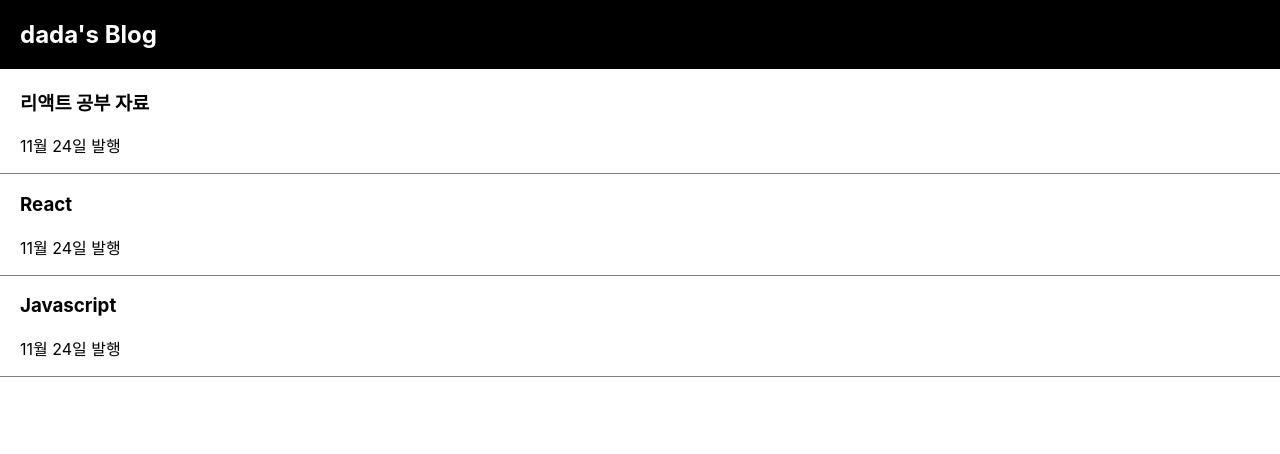
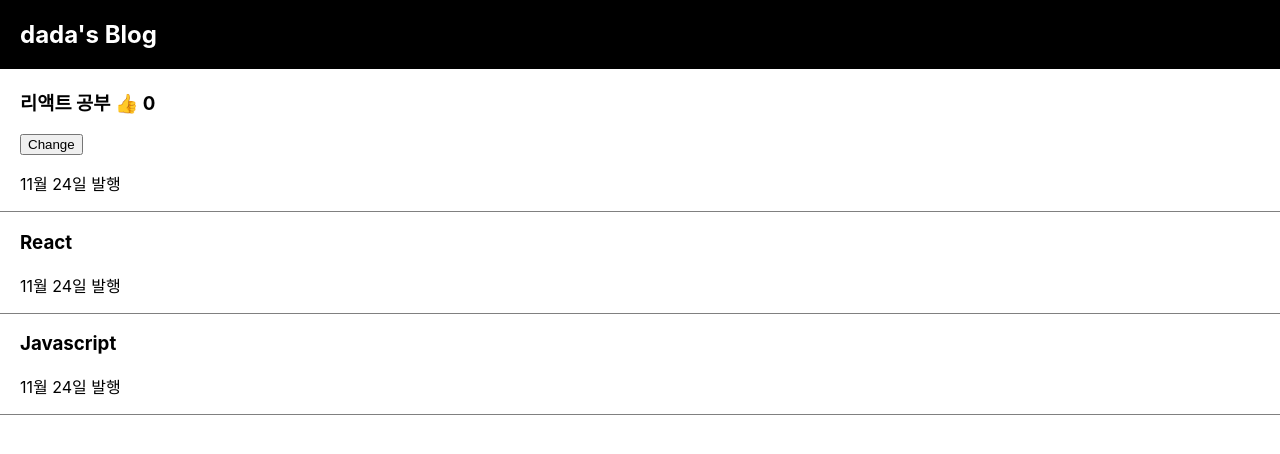
Before and after one commit to Kang-Dayeon/reactStudy, a React (Create React App) app in the folder study/: page / in a window 1280 px wide. Shown: the top 454 px of the page. Built offline with nearby package versions, Linux system fonts and the light colour scheme.

Commit message:
state 변경 학습

```diff
--- a/study/src/App.css
+++ b/study/src/App.css
@@ -12,33 +12,3 @@
   text-align: left;
   border-bottom: 1px solid gray;
 }
-
-@media (prefers-reduced-motion: no-preference) {
-  .App-logo {
-    animation: App-logo-spin infinite 20s linear;
-  }
-}
-
-.App-header {
-  background-color: #282c34;
-  min-height: 100vh;
-  display: flex;
-  flex-direction: column;
-  align-items: center;
-  justify-content: center;
-  font-size: calc(10px + 2vmin);
-  color: white;
-}
-
-.App-link {
-  color: #61dafb;
-}
-
-@keyframes App-logo-spin {
-  from {
-    transform: rotate(0deg);
-  }
-  to {
-    transform: rotate(360deg);
-  }
-}
--- a/study/src/App.js
+++ b/study/src/App.js
@@ -4,18 +4,31 @@ import { useState } from 'react'
 function App() {
 
   {/* state : 정보 보관, 값이 변경되면 html이 자동으로 재렌더링 됨 */}
-  let [subTtl, b] = useState(['리액트 공부 자료', 'React', 'Javascript']);
+  // let [변수이름, 변경함수] = useState[값]
+  let [subTtl, titleChange] = useState(['리액트 공부', 'React', 'Javascript']);
+  let [like, likeChange] = useState(0);
+
+  let titleHandler = ()=>{
+    let copyTitle = [...subTtl];
+    copyTitle[0] = '자바스크립트';
+    titleChange(copyTitle)
+  };
+
   return (
     <div className="App">
       {/* jsx : js에서 html을 쓰기위한 문법 */}
+      {/* onClick : 안에 함수를 실행해야 잘 실행됨 */}
+      {/* state를 변경할땐 변경함수를 사용해야한다 */}
 
       <div className="nav">
         <h2 className="ttl">dada's Blog</h2>
       </div>
       <div className="list">
-        <h3>{ subTtl[0] }</h3>
+        <h3>{ subTtl[0] } <span onClick={ ()=>{likeChange(like + 1)} }>👍</span> {like}</h3>
+        <button onClick={ titleHandler }>Change</button>
         <p>11월 24일 발행</p>
       </div>
+
       <div className="list">
         <h3>{ subTtl[1] }</h3>
         <p>11월 24일 발행</p>
```
